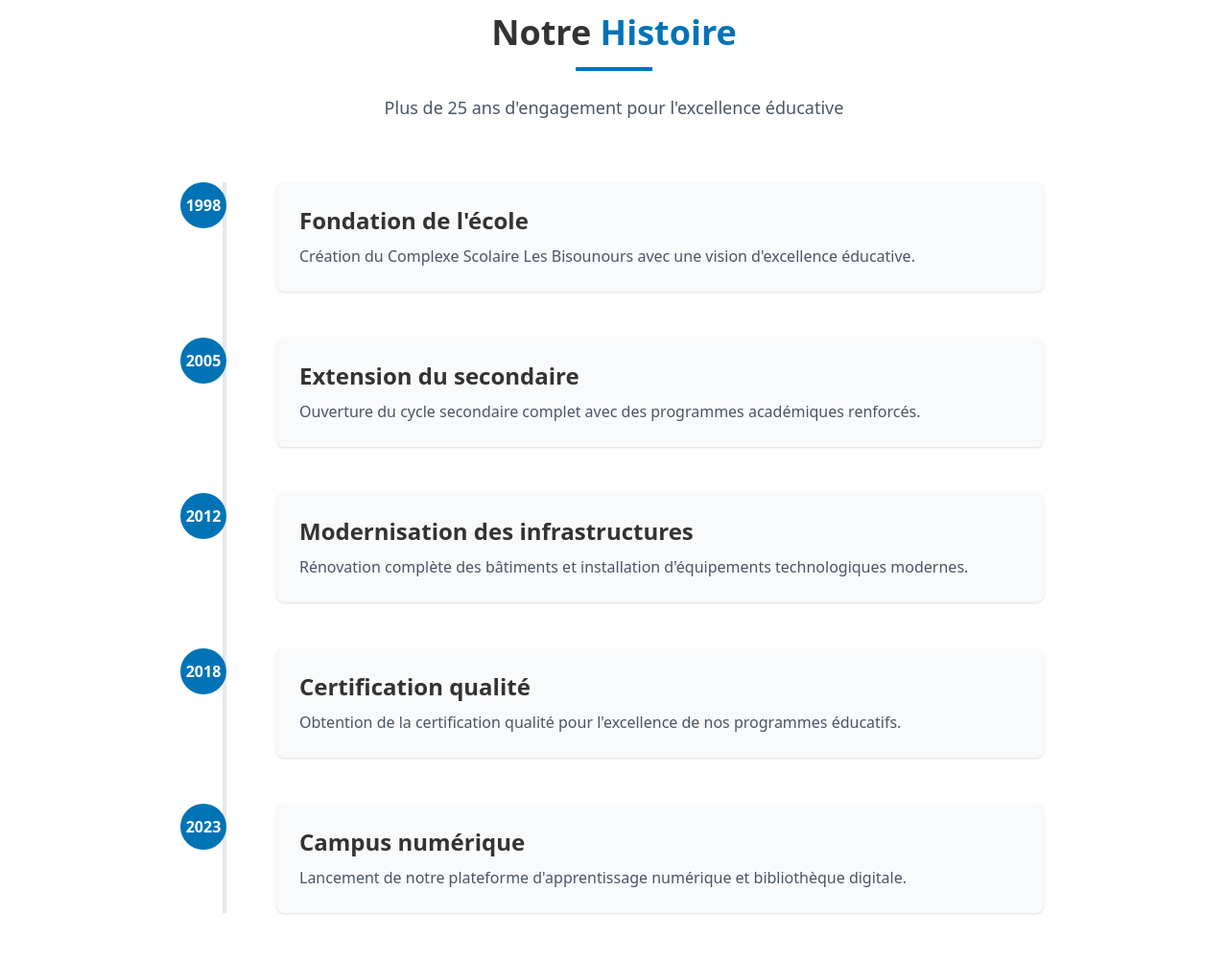
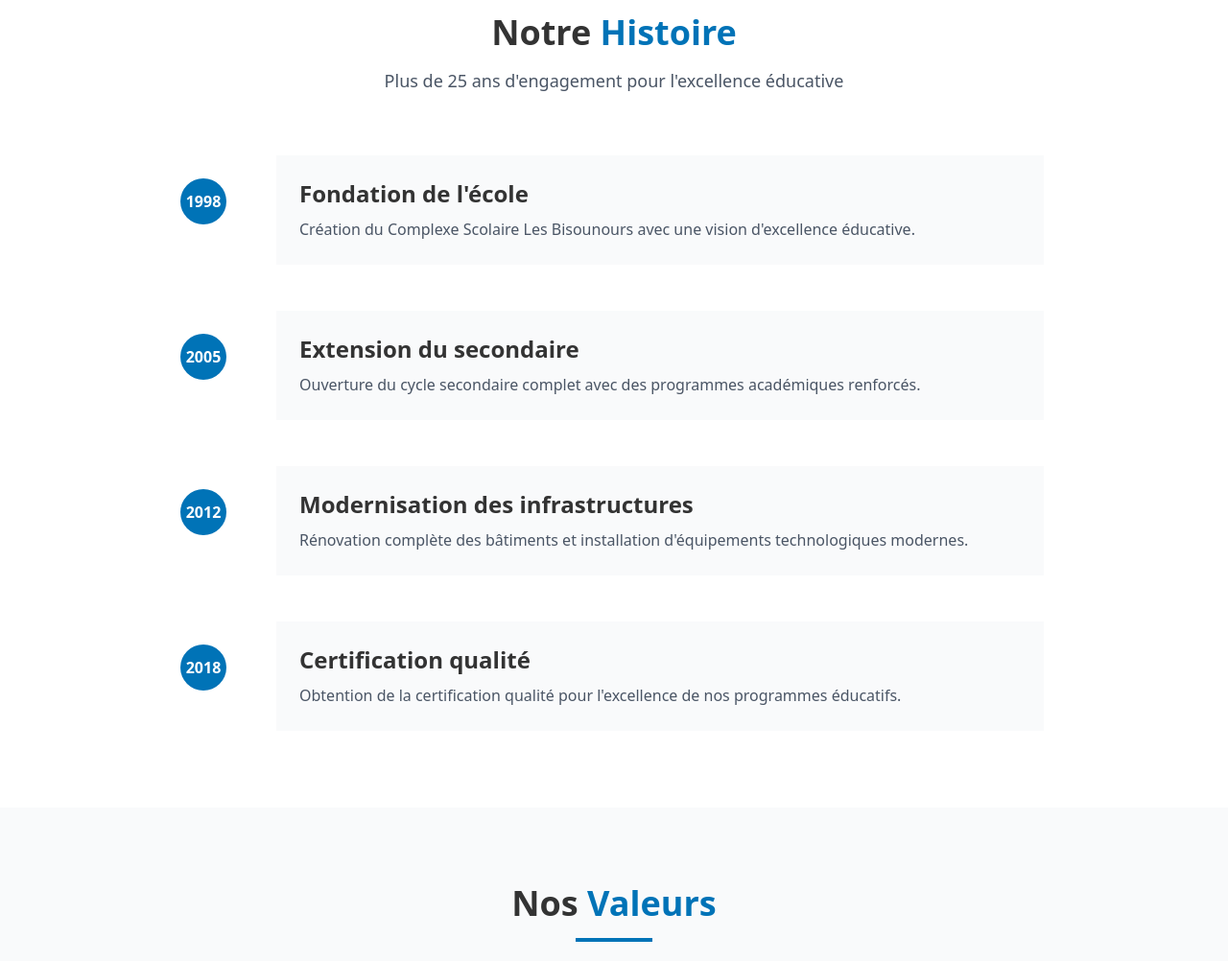
Before and after one commit to freddymk313/csbisournouse, a React (Vite) app: page /apropos in a window 1280 px wide. Shown: the part 1252-2254 px from the top of the page at 96% size. Built offline with nearby package versions, Linux system fonts and the light colour scheme.

Commit message:
apropos page

```diff
--- a/src/pages/AproposPage.tsx
+++ b/src/pages/AproposPage.tsx
@@ -108,11 +108,6 @@ const AproposPage = () => {
       title: "Certification qualité",
       description: "Obtention de la certification qualité pour l'excellence de nos programmes éducatifs."
     },
-    {
-      year: "2023",
-      title: "Campus numérique",
-      description: "Lancement de notre plateforme d'apprentissage numérique et bibliothèque digitale."
-    }
   ];
 
   const leadership = [
@@ -160,7 +155,7 @@ const AproposPage = () => {
       <section className="relative h-[60vh] md:min-h-[70vh] flex items-center justify-center overflow-hidden">
         <div className="absolute inset-0 z-0">
           <img
-            src='/about-hero.jpg'
+            src='/gallery/8.jpg'
             alt="À propos du Complexe Scolaire Les Bisounours"
             className="w-full h-full object-cover object-center"
           />
@@ -224,7 +219,6 @@ const AproposPage = () => {
             <h2 className="text-3xl md:text-4xl font-bold text-[#333333] mb-4">
               Notre <span className="text-[#0073B7]">Histoire</span>
             </h2>
-            <div className="w-20 h-1 bg-[#0073B7] mx-auto mb-6"></div>
             <p className="text-lg text-gray-600 max-w-3xl mx-auto">
               Plus de 25 ans d'engagement pour l'excellence éducative
             </p>
@@ -233,16 +227,19 @@ const AproposPage = () => {
           <div className="max-w-4xl mx-auto">
             <div className="relative">
               {/* Timeline bar */}
-              <div className="absolute left-5 md:left-10 h-full w-1 bg-gray-200"></div>
+              {/* <div className="absolute *left-5 md:left-10 h-full w-1 bg-gray-200"></div> */}
 
               {milestones.map((milestone, index) => (
                 <div key={index} className="relative pl-16 md:pl-24 mb-12 last:mb-0">
                   {/* Year circle */}
-                  <div className="absolute left-0 w-10 h-10 md:w-12 md:h-12 bg-[#0073B7] rounded-full flex items-center justify-center text-white font-bold text-sm md:text-base -ml-1">
+                  {/* <div className="absolute left-0 w-10 h-10 md:w-12 md:h-12 bg-[#0073B7] rounded-full flex items-center justify-center text-white font-bold text-sm md:text-base -ml-1">
+                    {milestone.year}
+                  </div> */}
+
+                  <div className="bg-gray-50 p-6 *shadow-sm hover:shadow-md transition-shadow duration-300">
+                    <div className="absolute left-0 w-10 h-10 md:w-12 md:h-12 bg-[#0073B7] rounded-full flex items-center justify-center text-white font-bold text-sm md:text-base -ml-1">
                     {milestone.year}
                   </div>
-
-                  <div className="bg-gray-50 p-6 rounded-lg shadow-sm hover:shadow-md transition-shadow duration-300">
                     <h3 className="text-xl md:text-2xl font-bold text-[#333333] mb-2">
                       {milestone.title}
                     </h3>
```
